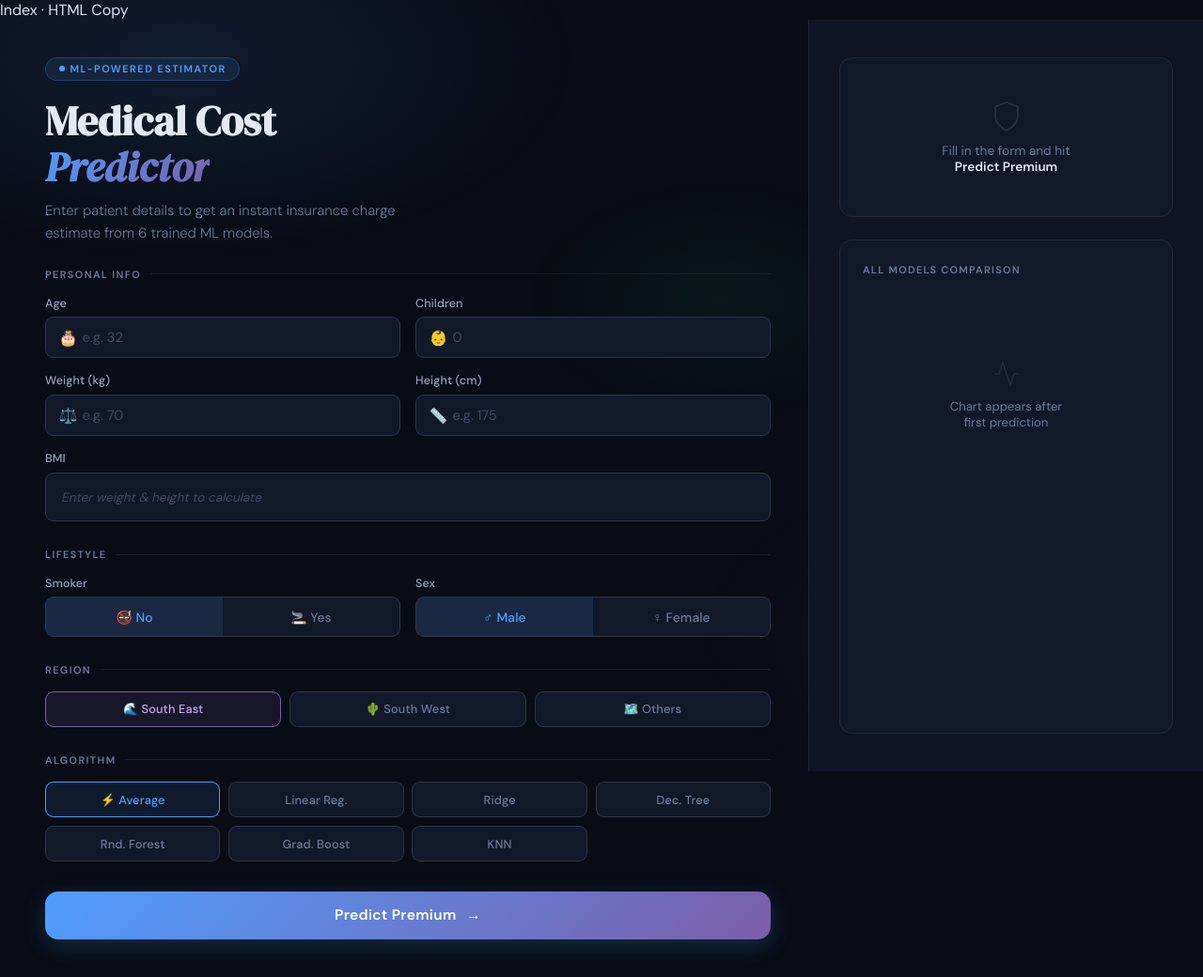
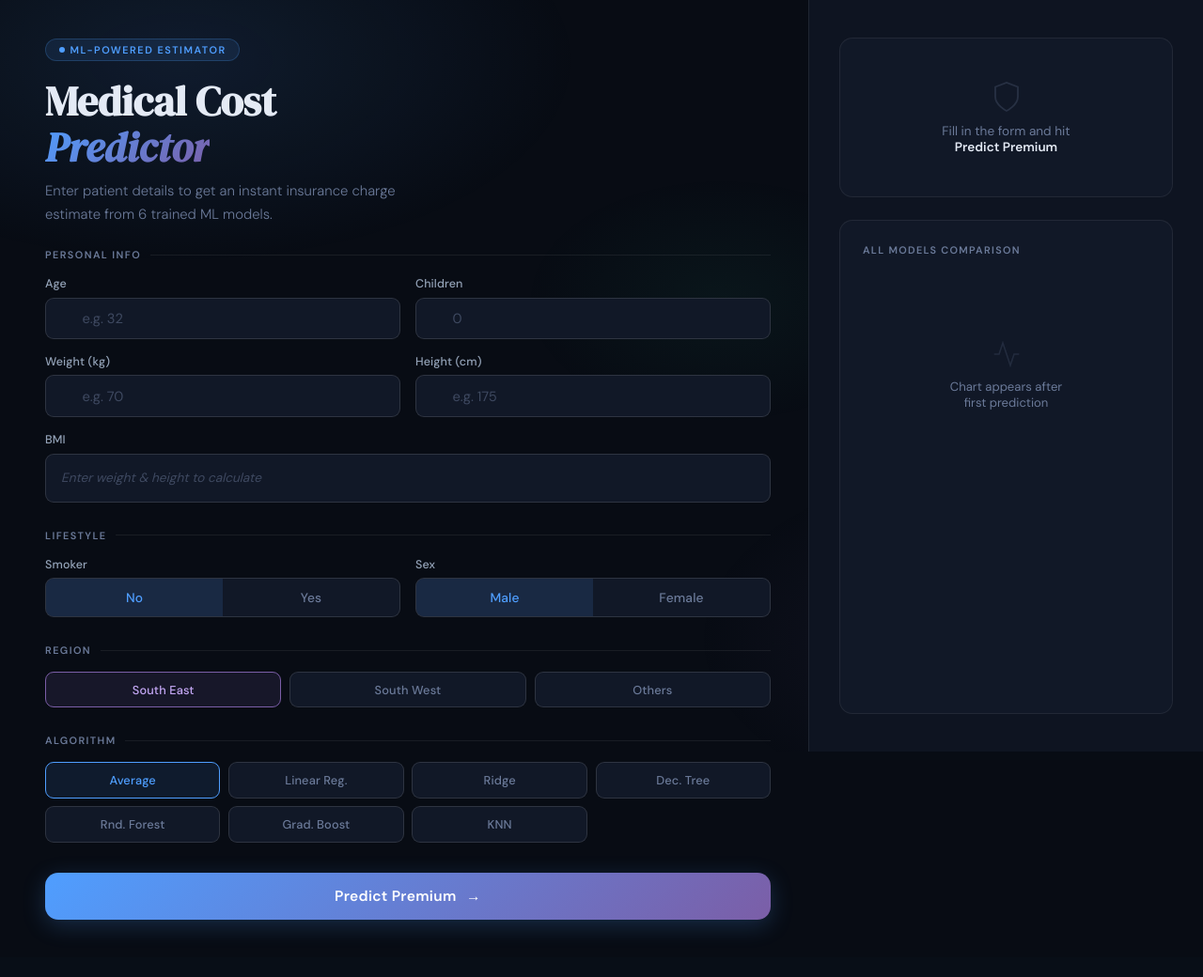
Before and after one commit to Kshitij-Mangal/medical-cost-predictor, a Flask app: page / in a window 1280 px wide. Shown: the whole page at 94% size. After the commit the page ends 991 px from the top, so only its background shows below. Run offline with Flask 3, Linux system fonts and the light colour scheme; parts of the project's set-up code (start-up, migrations or seed data) failed here and were passed over.

Commit message:
Remove emojis from UI

```diff
--- a/templates/index.html
+++ b/templates/index.html
@@ -1,6 +1,3 @@
-Index · HTML
-Copy
-
 <!DOCTYPE html>
 <html lang="en">
 <head>
@@ -438,28 +435,28 @@ Copy
         <div class="field">
           <label for="age">Age</label>
           <div class="input-wrap">
-            <span class="input-icon">🎂</span>
+            <span class="input-icon"></span>
             <input type="number" id="age" name="age" placeholder="e.g. 32" min="1" max="120" required/>
           </div>
         </div>
         <div class="field">
           <label for="children">Children</label>
           <div class="input-wrap">
-            <span class="input-icon">👶</span>
+            <span class="input-icon"></span>
             <input type="number" id="children" name="children" placeholder="0" min="0" max="10" required/>
           </div>
         </div>
         <div class="field">
           <label for="weight">Weight (kg)</label>
           <div class="input-wrap">
-            <span class="input-icon">⚖️</span>
+            <span class="input-icon"></span>
             <input type="number" id="weight" placeholder="e.g. 70" min="1" step="0.1"/>
           </div>
         </div>
         <div class="field">
           <label for="height">Height (cm)</label>
           <div class="input-wrap">
-            <span class="input-icon">📏</span>
+            <span class="input-icon"></span>
             <input type="number" id="height" placeholder="e.g. 175" min="1" step="0.1"/>
           </div>
         </div>
@@ -488,18 +485,18 @@ Copy
           <label>Smoker</label>
           <div class="toggle-group">
             <input type="radio" id="smoker_no"  name="smoker" value="0" checked/>
-            <label for="smoker_no">🚭 No</label>
+            <label for="smoker_no"> No</label>
             <input type="radio" id="smoker_yes" name="smoker" value="1"/>
-            <label for="smoker_yes">🚬 Yes</label>
+            <label for="smoker_yes"> Yes</label>
           </div>
         </div>
         <div class="field">
           <label>Sex</label>
           <div class="toggle-group">
             <input type="radio" id="sex_male"   name="sex" value="1" checked/>
-            <label for="sex_male">♂ Male</label>
+            <label for="sex_male"> Male</label>
             <input type="radio" id="sex_female" name="sex" value="0"/>
-            <label for="sex_female">♀ Female</label>
+            <label for="sex_female"> Female</label>
           </div>
         </div>
       </div>
@@ -508,18 +505,18 @@ Copy
       <div class="section-label" style="margin-top:1.75rem">Region</div>
       <div class="pill-grid region-grid">
         <input type="radio" id="region_se"    name="region" value="0" checked/>
-        <label class="pill" for="region_se">🌊 South East</label>
+        <label class="pill" for="region_se"> South East</label>
         <input type="radio" id="region_sw"    name="region" value="1"/>
-        <label class="pill" for="region_sw">🌵 South West</label>
+        <label class="pill" for="region_sw"> South West</label>
         <input type="radio" id="region_other" name="region" value="3"/>
-        <label class="pill" for="region_other">🗺️ Others</label>
+        <label class="pill" for="region_other"> Others</label>
       </div>
 
       <!-- Algorithm -->
       <div class="section-label" style="margin-top:1.75rem">Algorithm</div>
       <div class="pill-grid algo-grid">
         <input type="radio" id="algo_avg"   name="algo" value="avg" checked/>
-        <label class="pill" for="algo_avg">⚡ Average</label>
+        <label class="pill" for="algo_avg"> Average</label>
         <input type="radio" id="algo_lr"    name="algo" value="lr"/>
         <label class="pill" for="algo_lr">Linear Reg.</label>
         <input type="radio" id="algo_ridge" name="algo" value="ridge"/>
```
